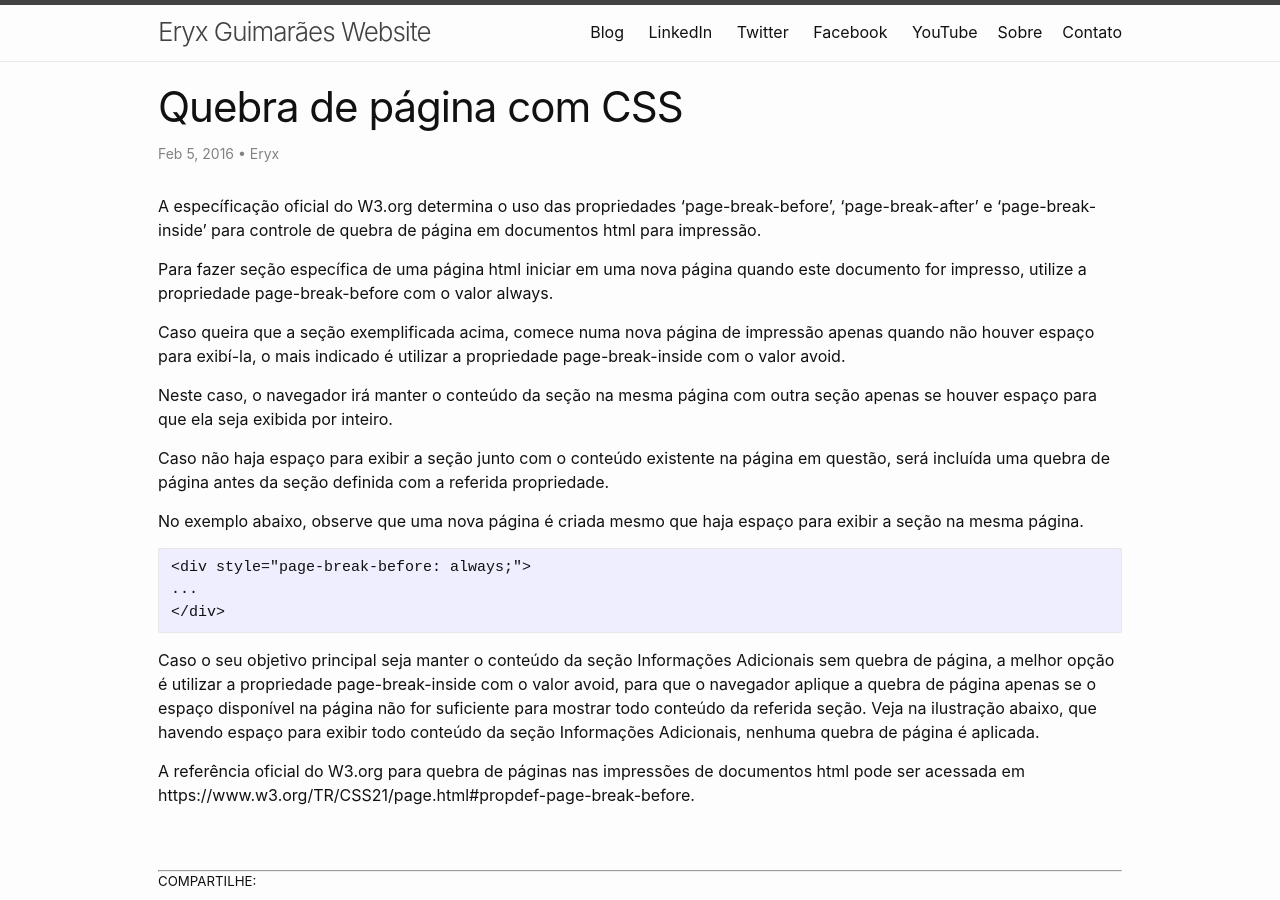
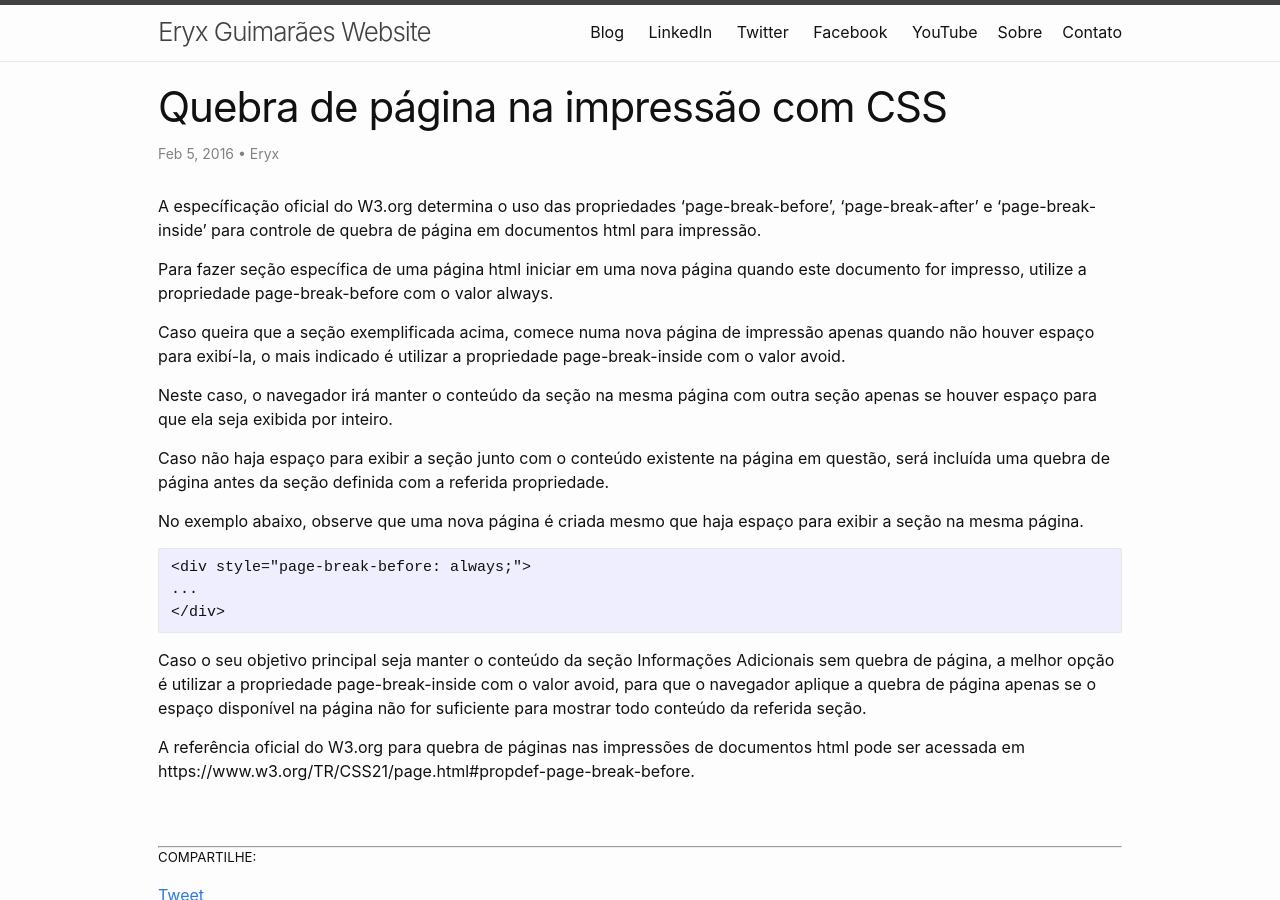
Before and after one commit to eryxjose/eryxjose.github.io, a Jekyll site: the page built from _posts/2016-02-05-Quebra-de-pagina-com-CSS.markdown, in a window 1280 px wide and 900 px high. Built offline with Jekyll 4.4.1, drawn with Linux system fonts in a browser that asks for light colours; comment, search, counter and statistics services are not loaded.

Commit message:
Revisado post Quebra de página na impressão com CSS

```diff
--- a/_posts/2016-02-05-Quebra-de-pagina-com-CSS.markdown
+++ b/_posts/2016-02-05-Quebra-de-pagina-com-CSS.markdown
@@ -1,9 +1,10 @@
 ---
 layout: post
 author: Eryx
-title: Quebra de página com CSS
+title: Quebra de página na impressão com CSS
 date: 05/02/2016
 ---
+
 A específicação oficial do W3.org determina o uso das propriedades 'page-break-before', 'page-break-after' e 'page-break-inside' para controle de quebra de página em documentos html para impressão.
 
 Para fazer seção específica de uma página html iniciar em uma nova página quando este documento for impresso, utilize a propriedade page-break-before com o valor always.
@@ -20,11 +21,6 @@
     ...
     </div>
 
-
-
-Caso o seu objetivo principal seja manter o conteúdo da seção Informações Adicionais sem quebra de página, a melhor opção é utilizar a propriedade page-break-inside com o valor avoid, para que o navegador aplique a quebra de página apenas se o espaço disponível na página não for suficiente para mostrar todo conteúdo da referida seção. Veja na ilustração abaixo, que havendo espaço para exibir todo conteúdo da seção Informações Adicionais, nenhuma quebra de página é aplicada.
-
-
-
+Caso o seu objetivo principal seja manter o conteúdo da seção Informações Adicionais sem quebra de página, a melhor opção é utilizar a propriedade page-break-inside com o valor avoid, para que o navegador aplique a quebra de página apenas se o espaço disponível na página não for suficiente para mostrar todo conteúdo da referida seção.
 
 A referência oficial do W3.org para quebra de páginas nas impressões de documentos html pode ser acessada em https://www.w3.org/TR/CSS21/page.html#propdef-page-break-before.
```
Also changed, not shown: 2 other files.
